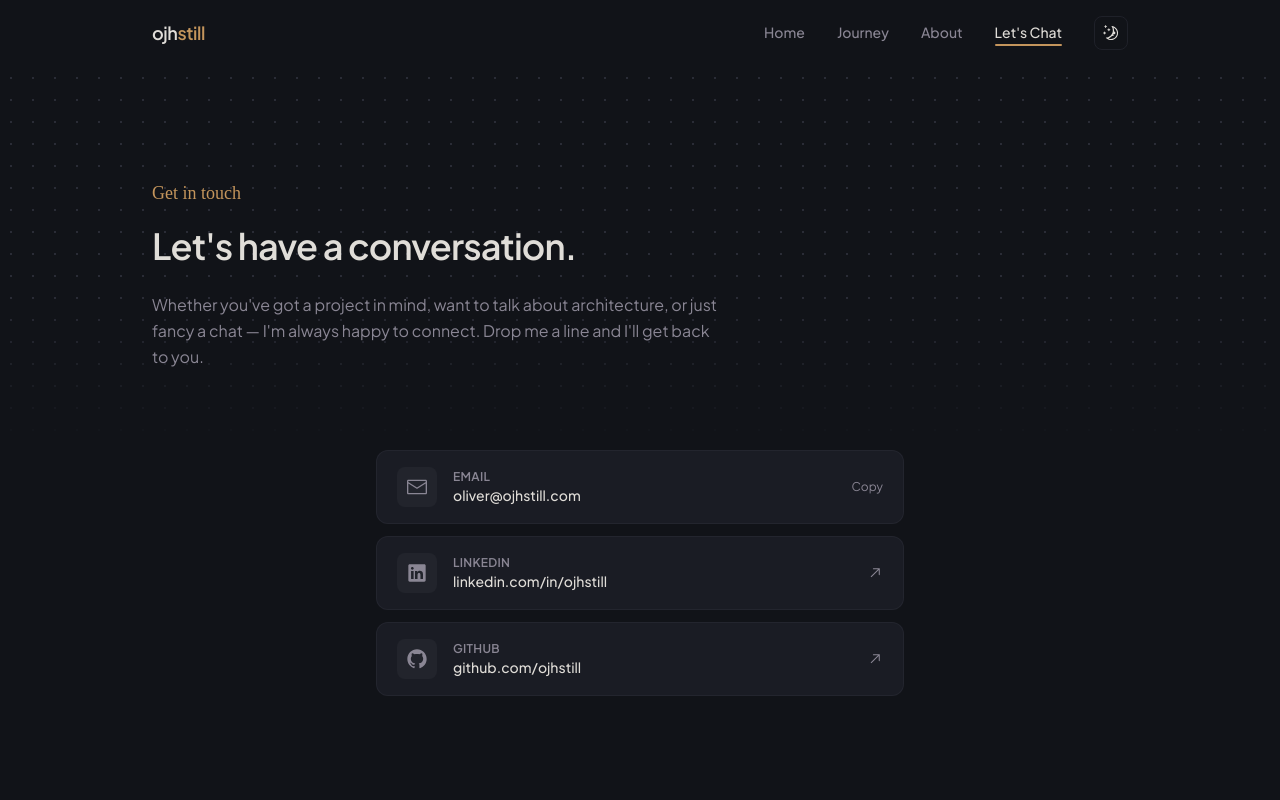
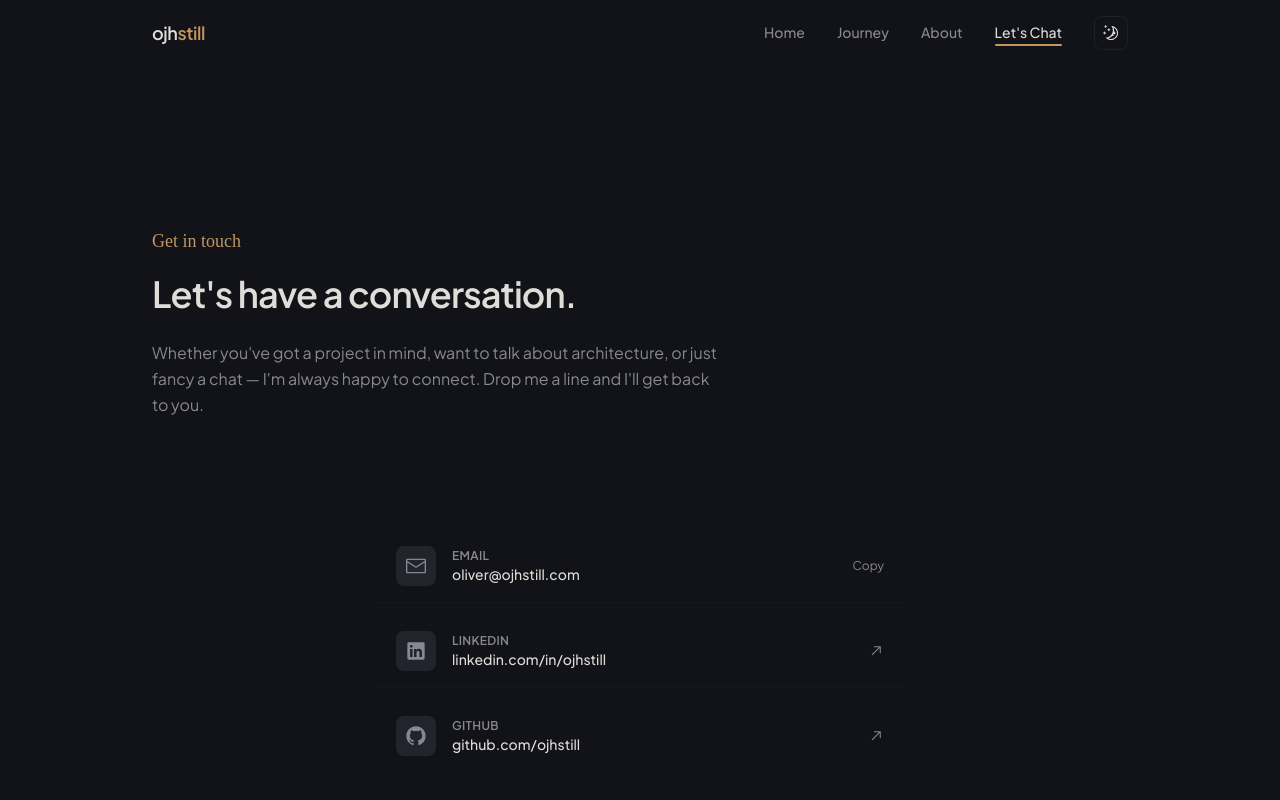
Before and after one commit to ojhstill/ojhstill.com, a React (Vite) app: page /contact in a window 1280 px wide. Shown: the top 800 px of the page. Built offline with nearby package versions, Linux system fonts and the light colour scheme.

Commit message:
Refactor components and styles for improved layout and performance; update animations and remove unused code

```diff
--- a/src/components/Footer.tsx
+++ b/src/components/Footer.tsx
@@ -5,7 +5,7 @@ export default function Footer() {
   const year = new Date().getFullYear();
 
   return (
-    <footer className="border-t border-border/40 mt-auto">
+    <footer className="border-t border-border/20 mt-auto">
       <div className="max-w-5xl mx-auto px-6 pt-6 pb-2">
         <CurrentlyStatus />
       </div>
--- a/src/components/Header.tsx
+++ b/src/components/Header.tsx
@@ -34,7 +34,7 @@ export default function Header() {
       className={cn(
         'sticky top-0 z-50 transition-all duration-300',
         scrolled
-          ? 'bg-background/80 backdrop-blur-md border-b border-border/40'
+          ? 'bg-background/60 backdrop-blur-md border-b border-transparent'
           : 'bg-transparent border-b border-transparent'
       )}
     >
--- a/src/components/SectionHeading.tsx
+++ b/src/components/SectionHeading.tsx
@@ -8,13 +8,13 @@ interface SectionHeadingProps {
 
 export default function SectionHeading({ label, title, className }: SectionHeadingProps) {
   return (
-    <div className={cn('space-y-2', className)}>
+    <div className={cn('space-y-3', className)}>
       {label && (
         <span className="text-xs font-semibold tracking-wide uppercase text-accent">
           {label}
         </span>
       )}
-      <h2 className="text-2xl sm:text-3xl font-semibold tracking-tight text-foreground">
+      <h2 className="text-2xl sm:text-3xl font-semibold tracking-tight text-foreground font-display">
         {title}
       </h2>
     </div>
--- a/src/index.css
+++ b/src/index.css
@@ -1,18 +1,6 @@
 @import 'tailwindcss';
 @import '@fontsource/libertinus-serif';
 
-@keyframes cursor-blink {
-  0%,
-  100% {
-    opacity: 1;
-  }
-  50% {
-    opacity: 0;
-  }
-}
-.cursor-blink {
-  animation: cursor-blink 0.85s step-end infinite;
-}
 
 @plugin "tailwindcss-animate";
 
@@ -138,7 +126,7 @@
     @apply bg-background text-foreground;
     font-family: var(--font-body);
     font-size: 16px;
-    line-height: 1.6;
+    line-height: 1.7;
     -webkit-font-smoothing: antialiased;
     -moz-osx-font-smoothing: grayscale;
   }
@@ -162,24 +150,6 @@
   border-color: var(--accent);
 }
 
-/* Dot grid background */
-.dot-grid {
-  --s: 22px;
-  --dot-size: 1px;
-  --dot-colour: #cccdd2;
-  background-image: radial-gradient(
-    var(--dot-size) at 50% 50%,
-    var(--dot-colour) 96%,
-    transparent
-  );
-  background-size: var(--s) var(--s);
-  mask-image: linear-gradient(to bottom, #000 60%, transparent 100%);
-}
-
-.dark .dot-grid {
-  --dot-colour: #2a2c36;
-}
-
 /* Selection */
 ::selection {
   background: var(--accent);
--- a/src/lib/useParallax.ts
+++ b/src/lib/useParallax.ts
@@ -1,15 +1,13 @@
 import { useScroll, useTransform } from 'motion/react';
 
 /**
- * Provides three parallax y-offsets for hero sections:
- * - dotGridY  — background grid, moves slowest (most lag)
- * - imageY    — profile image, moves at medium speed
- * - textY     — hero text, moves slightly slower than full scroll speed
+ * Provides parallax y-offsets for hero sections:
+ * - imageY — profile image, moves at medium speed
+ * - textY  — hero text, moves slightly slower than full scroll speed
  */
 export function useHeroParallax() {
   const { scrollY } = useScroll();
-  const dotGridY = useTransform(scrollY, [0, 600], [0, 130]);
-  const imageY   = useTransform(scrollY, [0, 600], [0, 85]);
-  const textY    = useTransform(scrollY, [0, 600], [0, 50]);
-  return { dotGridY, imageY, textY };
+  const imageY = useTransform(scrollY, [0, 600], [0, 90]);
+  const textY  = useTransform(scrollY, [0, 600], [0, 45]);
+  return { imageY, textY };
 }
--- a/src/pages/About.tsx
+++ b/src/pages/About.tsx
@@ -41,16 +41,12 @@ const interests: Interest[] = [
 ];
 
 export default function About() {
-  const { dotGridY, imageY, textY } = useHeroParallax();
+  const { imageY, textY } = useHeroParallax();
   return (
     <>
       {/* Header */}
       <section className="relative overflow-hidden">
-        <motion.div
-          className="absolute inset-0 dot-grid -z-10"
-          style={{ y: dotGridY }}
-        />
-        <div className="max-w-5xl mx-auto px-6 pt-24 pb-16 sm:pt-28 sm:pb-20">
+        <div className="max-w-5xl mx-auto px-6 pt-32 pb-20 sm:pt-40 sm:pb-28">
           <div className="flex flex-col md:flex-row items-start gap-10 md:gap-16">
             <motion.div style={{ y: textY }} className="max-w-xl flex-1">
               <motion.div
@@ -83,7 +79,7 @@ export default function About() {
                 animate={{ opacity: 1, scale: 1 }}
                 transition={{ duration: 0.6, delay: 0.2 }}
               >
-                <div className="w-48 h-56 rounded-2xl overflow-hidden border-2 border-border/40 bg-secondary">
+                <div className="w-48 h-56 rounded-3xl overflow-hidden shadow-lg shadow-accent/8 bg-secondary">
                   {/* Replace src with a casual/personal photo */}
                   <img
                     src="/images/about/portrait.jpg"
@@ -131,7 +127,7 @@ export default function About() {
 
       {/* Interests */}
       <section className="max-w-3xl mx-auto px-6 pb-24 sm:pb-32">
-        <div className="space-y-12">
+        <div className="space-y-16">
           {interests.map((interest, i) => (
             <motion.div
               key={i}
@@ -159,7 +155,7 @@ export default function About() {
                 </a>
               )}
               {interest.image && (
-                <div className="mt-4 rounded-xl overflow-hidden border border-border/40 bg-secondary max-w-sm">
+                <div className="mt-4 rounded-xl overflow-hidden bg-secondary max-w-sm">
                   <img
                     src={interest.image}
                     alt={interest.imageAlt || ''}
--- a/src/pages/Contact.tsx
+++ b/src/pages/Contact.tsx
@@ -33,7 +33,7 @@ const links = [
 ];
 
 export default function Contact() {
-  const { dotGridY, textY } = useHeroParallax();
+  const { textY } = useHeroParallax();
   const [copied, setCopied] = useState(false);
 
   function handleEmailClick(e: React.MouseEvent) {
@@ -47,11 +47,7 @@ export default function Contact() {
     <>
       {/* Header */}
       <section className="relative overflow-hidden">
-        <motion.div
-          className="absolute inset-0 dot-grid -z-10"
-          style={{ y: dotGridY }}
-        />
-        <div className="max-w-5xl mx-auto px-6 pt-24 pb-16 sm:pt-28 sm:pb-20">
+        <div className="max-w-5xl mx-auto px-6 pt-32 pb-20 sm:pt-40 sm:pb-28">
           <motion.div style={{ y: textY }}>
             <motion.div
               initial={{ opacity: 0, y: 20 }}
@@ -89,7 +85,7 @@ export default function Contact() {
               animate={{ opacity: 1, y: 0 }}
               whileTap={{ scale: 0.985 }}
               transition={{ duration: 0.4, delay: 0.2 + i * 0.1 }}
-              className="group flex items-center gap-4 px-5 py-4 rounded-xl border border-border/60 bg-card hover:border-accent/40 hover:shadow-sm transition-all cursor-pointer"
+              className="group flex items-center gap-4 px-5 py-4 border-b border-border/20 last:border-0 hover:bg-accent/5 transition-all cursor-pointer"
             >
               <div className="flex items-center justify-center size-10 rounded-lg bg-secondary group-hover:bg-accent/10 transition-colors">
                 <link.icon className="size-5 text-muted-foreground group-hover:text-accent transition-colors" />
--- a/src/pages/Home.tsx
+++ b/src/pages/Home.tsx
@@ -1,4 +1,3 @@
-import { useEffect, useState } from 'react';
 import { Link } from 'react-router-dom';
 import { buttonVariants, ButtonArrow } from '@/components/Button';
 import { motion } from 'motion/react';
@@ -7,7 +6,11 @@ import SectionHeading from '@/components/SectionHeading';
 import CurrentlyStatus from '@/components/CurrentlyStatus';
 import { companyLogos } from '@/lib/companyLogos';
 import { useHeroParallax } from '@/lib/useParallax';
-import { Layers, ArrowLeftRight, Search } from 'lucide-react';
+import {
+  LayersIcon,
+  Share1Icon,
+  MagnifyingGlassIcon,
+} from '@radix-ui/react-icons';
 
 const caseStudies: CaseStudy[] = [
   {
@@ -109,52 +112,30 @@ const caseStudies: CaseStudy[] = [
 
 const capabilities = [
   {
-    icon: Layers,
+    icon: LayersIcon,
     title: 'Architecture & platforms',
     text: 'I design reusable, scalable platforms — not one-off solutions. I think in systems and build foundations that compound value over time.',
   },
   {
-    icon: ArrowLeftRight,
+    icon: Share1Icon,
     title: 'Stakeholder bridge',
     text: 'I sit between engineering, delivery, and commercial. I translate complexity into clear decisions and make sure technical direction aligns with business goals.',
   },
   {
-    icon: Search,
+    icon: MagnifyingGlassIcon,
     title: 'Discovery & delivery',
     text: 'I get involved early — shaping scope in discovery before it hardens. That upstream clarity means fewer surprises downstream and better outcomes for clients.',
   },
 ];
 
 export default function Home() {
-  const { dotGridY, imageY, textY } = useHeroParallax();
+  const { imageY, textY } = useHeroParallax();
 
-  const fullText = "Hey, I'm Oli.";
-  const [displayed, setDisplayed] = useState('');
-
-  useEffect(() => {
-    let id: ReturnType<typeof setInterval>;
-    const delay = setTimeout(() => {
-      let i = 0;
-      id = setInterval(() => {
-        i++;
-        setDisplayed(fullText.slice(0, i));
-        if (i >= fullText.length) clearInterval(id);
-      }, 110);
-    }, 700);
-    return () => {
-      clearTimeout(delay);
-      clearInterval(id);
-    };
-  }, []);
   return (
     <>
       {/* ─── Hero ─── */}
       <section className="relative overflow-hidden">
-        <motion.div
-          className="absolute inset-0 dot-grid -z-10"
-          style={{ y: dotGridY }}
-        />
-        <div className="max-w-5xl mx-auto px-6 pt-24 pb-20 sm:pt-32 sm:pb-28">
+        <div className="max-w-5xl mx-auto px-6 pt-32 pb-28 sm:pt-44 sm:pb-36">
           <div className="flex flex-col md:flex-row items-start gap-12 md:gap-16">
             <motion.div style={{ y: textY }} className="max-w-2xl flex-1">
               <motion.div
@@ -163,13 +144,9 @@ export default function Home() {
                 transition={{ duration: 0.6, ease: 'easeOut' }}
               >
                 <p className="font-display text-2xl text-accent mb-4">
-                  {displayed}
-                  <span
-                    aria-hidden="true"
-                    className="inline-block w-0.5 h-[0.85em] bg-accent align-middle ml-px translate-y-[-0.05em] cursor-blink"
-                  />
+                  Hey, I'm Oli.
                 </p>
-                <h1 className="text-3xl sm:text-5xl font-semibold tracking-tight leading-tight">
+                <h1 className="text-3xl sm:text-5xl font-semibold tracking-tight leading-[1.15]">
                   I turn complexity into clarity — in code, in product, in
                   conversation.
                 </h1>
@@ -212,21 +189,15 @@ export default function Home() {
                 animate={{ opacity: 1, scale: 1 }}
                 transition={{ duration: 0.6, delay: 0.2, ease: 'easeOut' }}
               >
-                <div className="relative">
-                  <div className="w-48 h-56 sm:w-56 sm:h-64 rounded-2xl overflow-hidden border-2 border-border/40 bg-secondary">
-                    {/* Replace src with your actual headshot */}
+                <div className="w-48 h-56 sm:w-56 sm:h-64 rounded-3xl overflow-hidden shadow-lg shadow-accent/8 bg-secondary">
                   <img
                     src="/images/profile.jpg"
                     alt="Oliver Still"
                     className="size-full object-cover"
                     onError={e => {
-                        // Graceful fallback if image hasn't been added yet
                       (e.target as HTMLImageElement).style.display = 'none';
                     }}
                   />
-                  </div>
-                  {/* Decorative terracotta accent corner */}
-                  <div className="absolute -bottom-2 -right-2 w-16 h-16 rounded-xl bg-accent/15 -z-10" />
                 </div>
               </motion.div>
             </motion.div>
@@ -234,26 +205,24 @@ export default function Home() {
         </div>
       </section>
 
-      {/* ─── What I do ─── */}
-      <section className="max-w-5xl mx-auto px-6 py-16 sm:py-20">
+      {/* ─── How I work ─── */}
+      <section className="max-w-3xl mx-auto px-6 py-24 sm:py-32">
         <SectionHeading
-          label="What I do"
+          label="How I work"
           title="Engineering meets architecture"
         />
-        <div className="mt-10 grid sm:grid-cols-3 gap-8">
+        <div className="mt-10 space-y-10">
           {capabilities.map((cap, i) => (
             <motion.div
               key={i}
-              initial={{ opacity: 0, y: 16 }}
+              initial={{ opacity: 0, y: 12 }}
               whileInView={{ opacity: 1, y: 0 }}
               viewport={{ once: true, margin: '-40px' }}
-              transition={{ duration: 0.45, delay: i * 0.1 }}
+              transition={{ duration: 0.5, delay: i * 0.06 }}
+              className="pl-6 border-l-2 border-accent/30"
             >
-              <cap.icon
-                className="w-5 h-5 text-accent mb-3"
-                strokeWidth={1.75}
-              />
-              <h3 className="text-base font-semibold text-foreground mb-2">
+              <h3 className="flex items-center gap-2 text-base font-semibold text-foreground mb-2">
+                <cap.icon className="size-4 text-accent shrink-0" />
                 {cap.title}
               </h3>
               <p className="text-sm text-muted-foreground leading-relaxed">
@@ -265,19 +234,19 @@ export default function Home() {
       </section>
 
       {/* ─── Case Studies ─── */}
-      <section className="max-w-5xl mx-auto px-6 py-16 sm:py-20">
+      <section className="max-w-3xl mx-auto px-6 py-24 sm:py-32">
         <SectionHeading
           label="Selected work"
           title="Things I've built and shaped"
         />
-        <div className="mt-10 space-y-4">
+        <div className="mt-10 space-y-12">
           {caseStudies.map((study, i) => (
             <motion.div
               key={i}
-              initial={{ opacity: 0, y: 16 }}
+              initial={{ opacity: 0, y: 20 }}
               whileInView={{ opacity: 1, y: 0 }}
               viewport={{ once: true, margin: '-40px' }}
-              transition={{ duration: 0.45, delay: i * 0.08 }}
+              transition={{ type: 'spring', stiffness: 100, damping: 20, delay: i * 0.05 }}
             >
               <CaseStudyCard study={study} />
             </motion.div>
@@ -286,12 +255,12 @@ export default function Home() {
       </section>
 
       {/* ─── CTA ─── */}
-      <section className="max-w-5xl mx-auto px-6 py-16 sm:py-24 text-center">
+      <section className="max-w-3xl mx-auto px-6 py-24 sm:py-36 text-center">
         <motion.div
           initial={{ opacity: 0, y: 16 }}
           whileInView={{ opacity: 1, y: 0 }}
           viewport={{ once: true }}
-          transition={{ duration: 0.5 }}
+          transition={{ duration: 0.8, ease: 'easeOut' }}
         >
           <p className="font-display text-lg text-accent mb-3">Interested?</p>
           <h2 className="text-2xl sm:text-3xl font-semibold tracking-tight">
--- a/src/pages/Journey.tsx
+++ b/src/pages/Journey.tsx
@@ -122,16 +122,12 @@ const timelineData: TimelineEntry[] = [
 ];
 
 export default function Journey() {
-  const { dotGridY, textY } = useHeroParallax();
+  const { textY } = useHeroParallax();
   return (
     <>
       {/* Header */}
       <section className="relative overflow-hidden">
-        <motion.div
-          className="absolute inset-0 dot-grid -z-10"
-          style={{ y: dotGridY }}
-        />
-        <div className="max-w-5xl mx-auto px-6 pt-24 pb-16 sm:pt-28 sm:pb-20">
+        <div className="max-w-5xl mx-auto px-6 pt-32 pb-20 sm:pt-40 sm:pb-28">
           <motion.div style={{ y: textY }}>
             <motion.div
               initial={{ opacity: 0, y: 20 }}
```
Also changed, not shown: src/components/CaseStudyCard.tsx (+18 -59 lines). Lines whose indentation alone changed are shown as unchanged.
